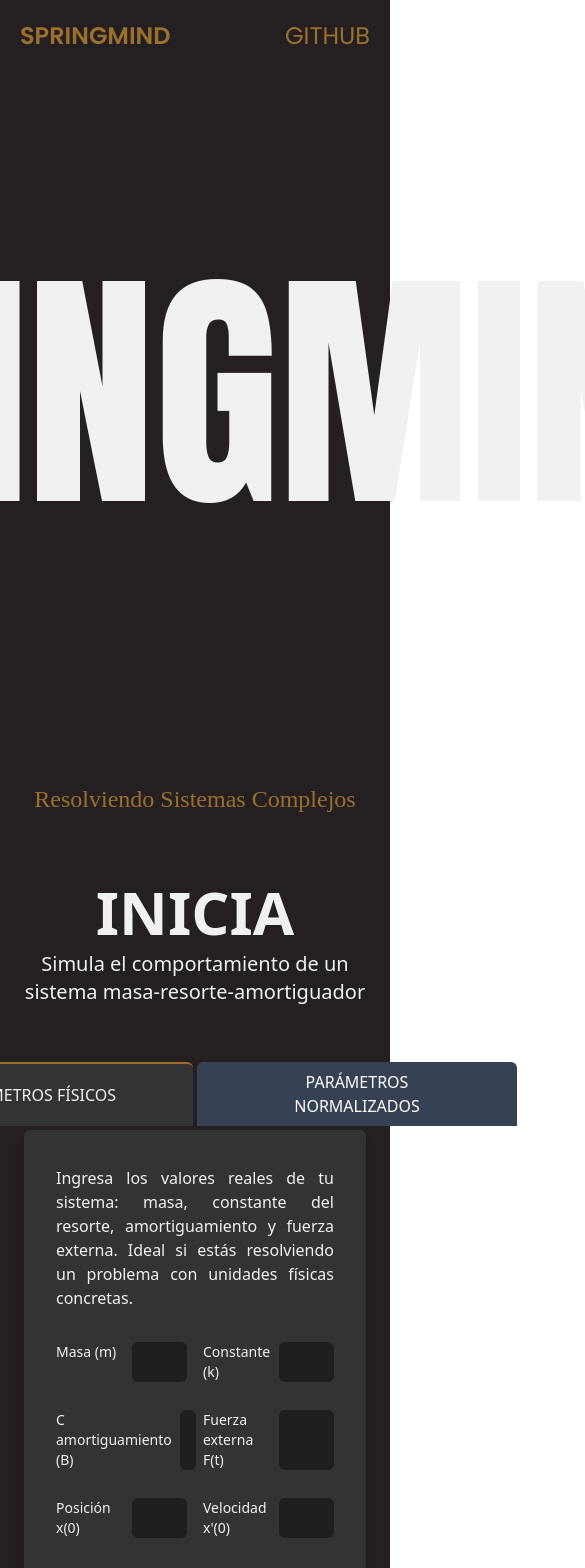
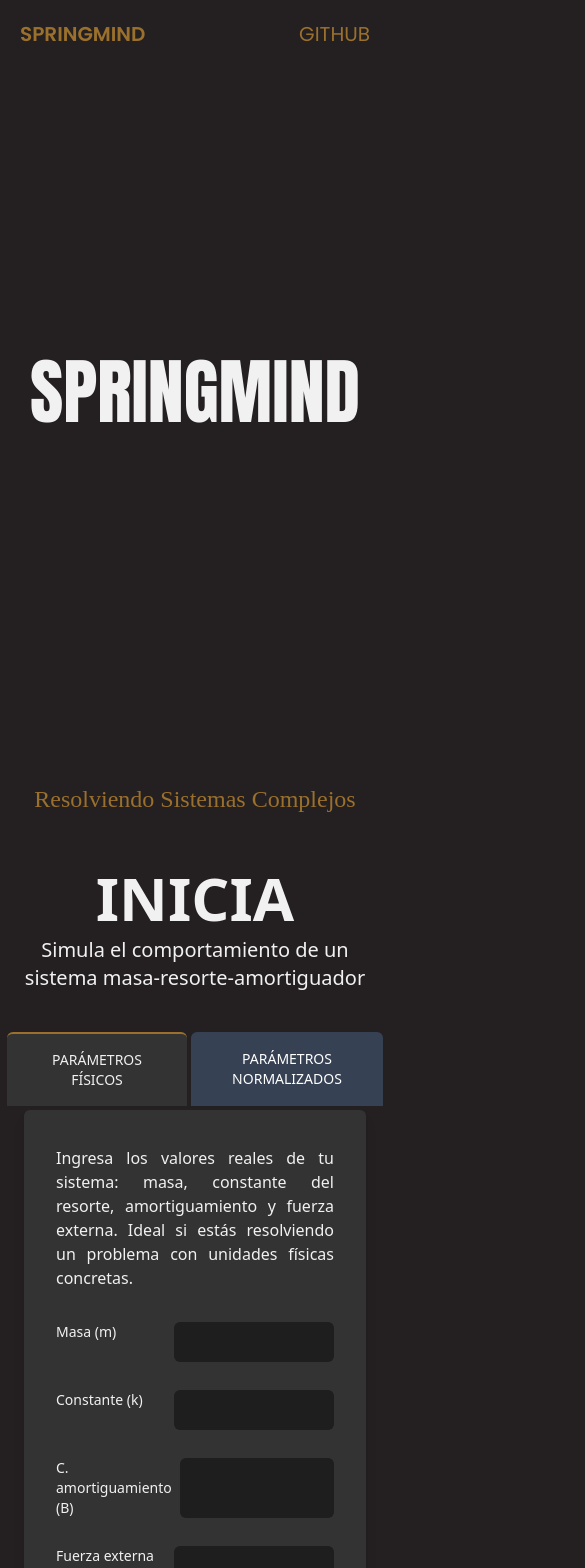
Before and after one commit to danielxiquin/SpringMind, a React (Vite) app: page / in a window 390 px wide. Shown: the top 1568 px of the page, 585 px wide, since content can reach past the window. Built offline with nearby package versions, Linux system fonts and the light colour scheme.

Commit message:
se agrego responsive a la pagina

```diff
--- a/src/components/hero.jsx
+++ b/src/components/hero.jsx
@@ -7,7 +7,7 @@ export default function Hero() {
       >
         <div className="container mx-auto flex justify-center items-center flex-grow">
           <div className="text-center">
-            <h1 className="text-[16em] text-[#f1f1f1] font-normal leading-[0.9] font-['Anton']">
+            <h1 className="lg:text-[16em] text-[#f1f1f1] font-normal leading-[0.9] font-['Anton'] min-sm:text-9xl max-sm:text-7xl ">
               SPRINGMIND
             </h1>
           </div>
--- a/src/components/menu.jsx
+++ b/src/components/menu.jsx
@@ -2,9 +2,9 @@ export default function Menu() {
     return (
       <nav className="absolute top-0 left-0 right-0 z-50 p-5">
         <div className="container mx-auto flex justify-between items-center">
-          <a href="/" className="text-[#9b702c] text-2xl font-semibold font-['Poppins']">SPRINGMIND</a>
+          <a href="/" className="text-[#9b702c] text-2xl max-md:text-xl font-semibold font-['Poppins']">SPRINGMIND</a>
           <div className="space-x-4">
-            <a href="#" className="text-[#9b702c] text-2xl hover:text-gray-500 font-['Poppins']">GITHUB</a>
+            <a href="#" className="text-[#9b702c] text-2xl max-md:text-xl hover:text-gray-500 font-['Poppins']">GITHUB</a>
           </div>
         </div>
       </nav>
--- a/src/components/parameters.jsx
+++ b/src/components/parameters.jsx
@@ -91,8 +91,8 @@ export default function Parameters(props) {
   }
 
   return (
-    <section className="bg-[#242021] min-h-screen p-6 flex flex-col justify-center gap-10">
-      <div className="text-center flex flex-col mb-4">
+    <section className="bg-[#242021]  p-6 flex flex-col justify-center gap-10">
+      <div className="text-center flex flex-col">
         <h1 className="text-6xl font-bold text-[#f1f1f1]">INICIA</h1>
         <p className="text-xl text-[#f1f1f1] mt-2">Simula el comportamiento de un sistema masa-resorte-amortiguador</p>
       </div>
@@ -103,7 +103,7 @@ export default function Parameters(props) {
           <div className="flex gap-1">
             <button
               onClick={() => setActiveTab('FISICOS')}
-              className={`px-6 min-w-xs py-4 text-center font-medium transition-colors ${
+              className={`px-6 min-w-xs py-4 text-center font-medium max-sm:text-sm max-sm:min-w-45 transition-colors ${
                 activeTab === 'FISICOS'
                   ? 'bg-[#333333] text-[#f1f1f1] border-t-2 border-[#9b702c]'
                   : 'bg-gray-700 text-white'
@@ -113,7 +113,7 @@ export default function Parameters(props) {
             </button>
             <button
               onClick={() => setActiveTab('NORM')}
-              className={`px-6 min-w-xs py-2 text-center font-medium transition-colors ${
+              className={`px-6 min-w-xs py-2 text-center font-medium max-sm:text-sm max-sm:min-w-48 transition-colors ${
                 activeTab === 'NORM'
                   ? 'bg-[#333333] text-[#f1f1f1] border-t-2 border-[#9b702c]'
                   : 'bg-gray-700 text-white'
@@ -141,7 +141,7 @@ export default function Parameters(props) {
                 <div className="w-full space-y-8 flex gap-20">
                   <div className="w-full">
                     <form className="space-y-3 flex flex-col gap-4 items-center" onSubmit={handleSubmitFisic}>
-                      <div className="space-y-3 w-full grid grid-cols-2 gap-4">
+                      <div className="space-y-3 w-full grid grid-cols-2 gap-4 max-sm:grid-cols-1">
                         <div className="flex gap-2">
                           <label className="block w-50 text-sm font-medium text-[#f1f1f1]">Masa (m)</label>
                           <input
@@ -165,7 +165,7 @@ export default function Parameters(props) {
                           />
                         </div>
                         <div className="flex gap-2">
-                          <label className="block w-50 text-sm font-medium text-[#f1f1f1]">C amortiguamiento (B)</label>
+                          <label className="block w-50 text-sm font-medium text-[#f1f1f1]">C. amortiguamiento (B)</label>
                           <input
                             type="text"
                             name="damping"
@@ -239,7 +239,7 @@ export default function Parameters(props) {
                 <div className="w-full space-y-8 flex gap-20">
                   <div className="w-full">
                     <form className="space-y-3 flex flex-col gap-4 items-center" onSubmit={handleSubmitNorm}>
-                      <div className="space-y-3 w-full grid grid-cols-2 gap-4">
+                      <div className="space-y-3 w-full grid grid-cols-2 gap-4 max-sm:grid-cols-1">
                         <div className="flex gap-2">
                           <label className="block w-50 text-sm font-medium text-[#f1f1f1]">Amortiguamiento (β)</label>
                           <input
--- a/src/components/results.jsx
+++ b/src/components/results.jsx
@@ -232,9 +232,9 @@ export default function ResultsDisplay({ resultData }) {
         </div>
 
         {/* Grid para las tarjetas */}
-        <div className="w-full max-w-6xl grid grid-cols-5 gap-6">
+        <div className="w-full max-w-6xl grid grid-cols-5 gap-6 max-md:flex max-md:flex-col">
           {/* Tarjeta 1: Ecuación Diferencial */}
-          <div className="rounded-xl col-span-2 border border-[#444444] bg-[#333333] flex flex-col justify-center items-start gap-2 p-6 relative overflow-hidden shadow-md">
+          <div className="rounded-xl col-span-2  border border-[#444444] bg-[#333333] flex flex-col justify-center items-start gap-2 p-6 relative overflow-hidden shadow-md">
             {/* Barra de color superior */}
             <div className="absolute top-0 left-0 w-full h-1 bg-[#9b702c]"></div>
 
--- a/src/index.css
+++ b/src/index.css
@@ -29,4 +29,5 @@
 body {
   margin: 0;
   display: flex;
+  background-color: #242021;
 }
```
